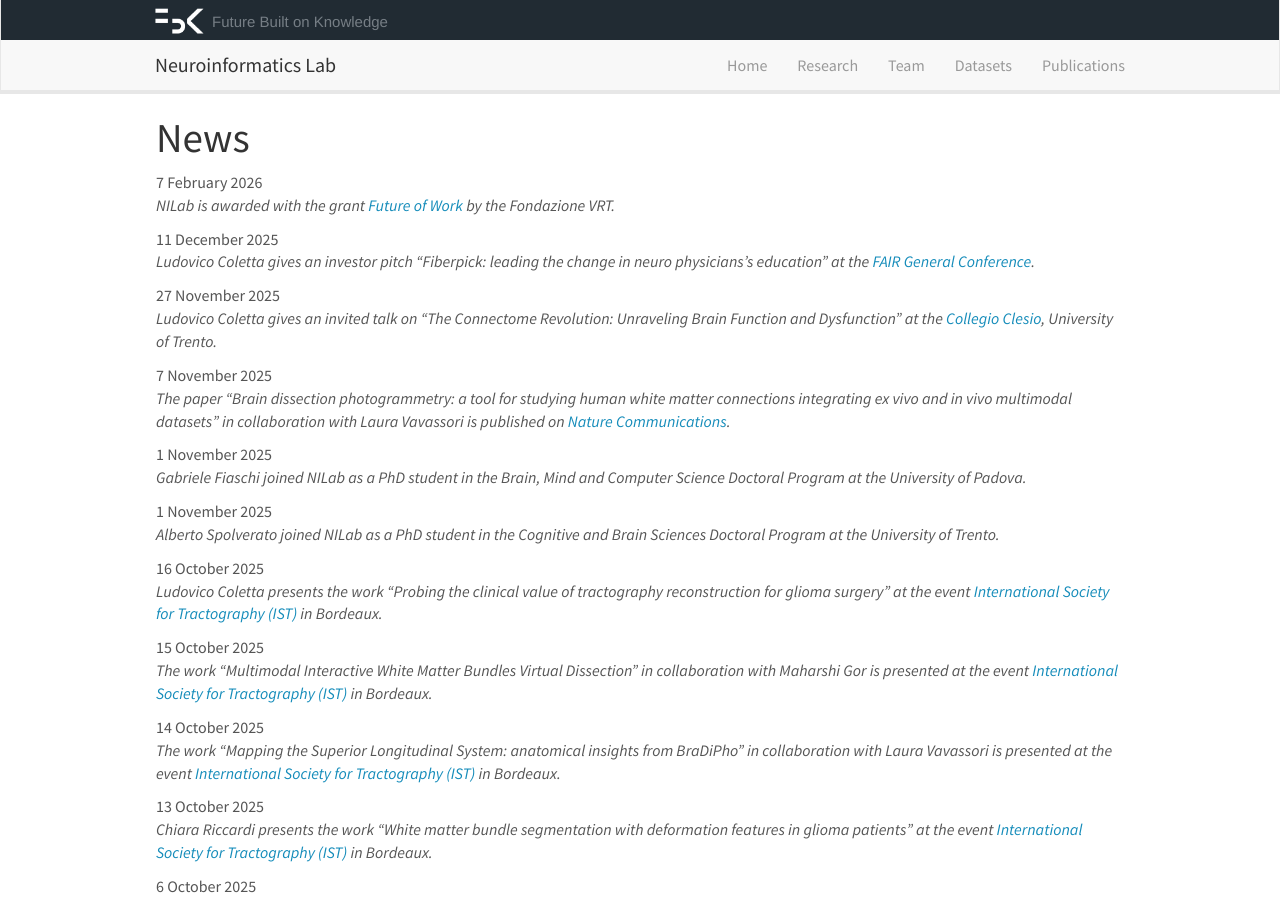
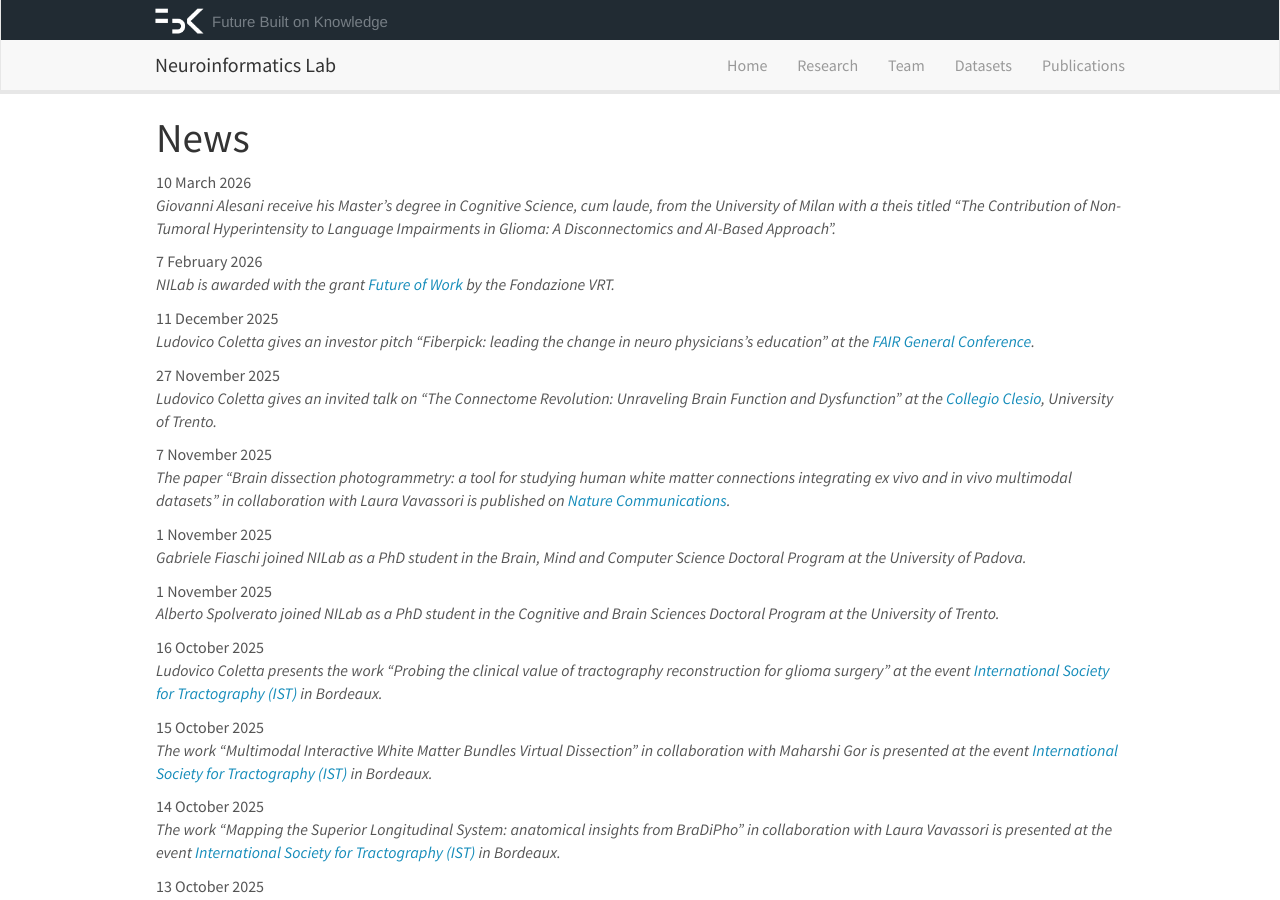
Before and after one commit to FBK-NILab/FBK-NILab.github.io, a Jekyll site: the page built from _pages/allnews.md, in a window 1280 px wide and 900 px high. Built offline with Jekyll 4.4.1, drawn with Linux system fonts in a browser that asks for light colours; nearby versions of some CDN libraries.

Commit message:
Update news.yml

```diff
--- a/_data/news.yml
+++ b/_data/news.yml
@@ -1,3 +1,7 @@
+
+- date: 10 March 2026
+  headline: |
+    Giovanni Alesani receive his Master's degree in Cognitive Science, cum laude, from the University of Milan with a theis titled “The Contribution of Non-Tumoral Hyperintensity to Language Impairments in Glioma: A Disconnectomics and AI-Based Approach”.
 
 - date: 7 February 2026
   headline: |
```
